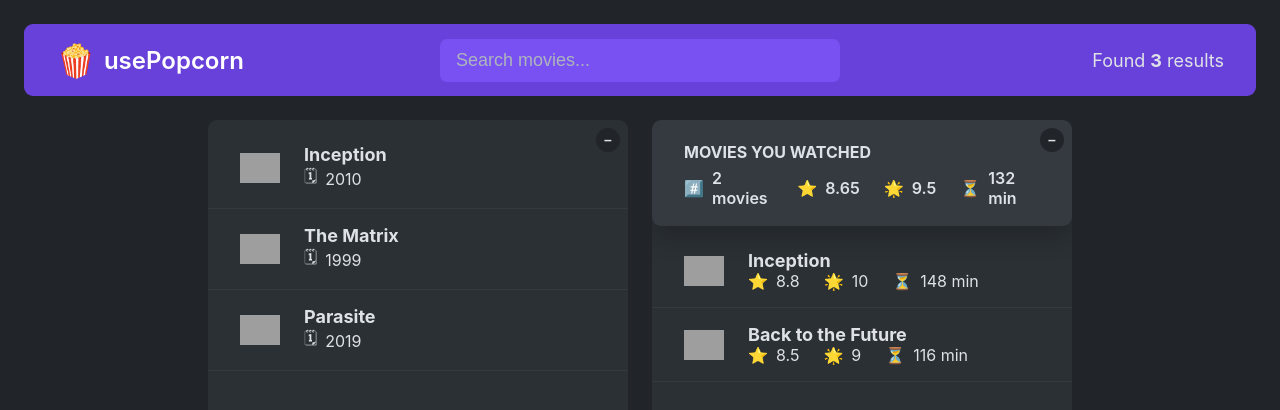
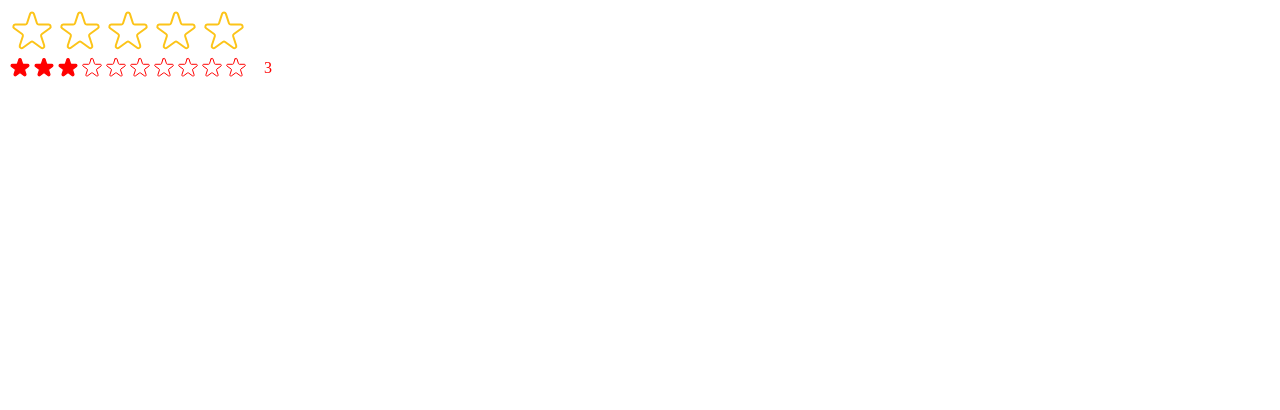
Before and after one commit to darkangel7863/usepopcorn, a React (Create React App) app: page / in a window 1280 px wide. Shown: the top 410 px of the page. Built offline with nearby package versions, Linux system fonts and the light colour scheme; grey boxes are pictures that could not be loaded.

Commit message:
Create the starRating component

```diff
--- /dev/null
+++ b/src/StarRating.js
@@ -0,0 +1,103 @@
+import { useState } from 'react';
+
+const containerStyle = {
+  display: 'flex',
+  alignItems: 'center',
+  gap: '16px',
+};
+
+const starContainerStyle = { display: 'flex' };
+
+export default function StarRating({
+  maxRating = 5,
+  color = '#fcc419',
+  size = 48,
+  className = '',
+  messages = [],
+  defaultRating = 0,
+  onSetRating,
+}) {
+  const [rating, setRating] = useState(defaultRating);
+  const [tempRating, setTempRating] = useState(0);
+  function handleRating(rating) {
+    setRating(rating);
+    onSetRating(rating);
+  }
+
+  const textStyle = {
+    lineHeight: '1',
+    margin: '0',
+    color,
+    fontSize: `${size / 1.5}px`,
+  };
+
+  return (
+    <div
+      style={containerStyle}
+      className={className}
+    >
+      <divs style={starContainerStyle}>
+        {Array.from({ length: maxRating }, (_, i) => (
+          <Star
+            key={i}
+            full={tempRating ? tempRating >= i + 1 : rating >= i + 1}
+            onRate={() => handleRating(i + 1)}
+            onHoverIn={() => setTempRating(i + 1)}
+            onHoverOut={() => setTempRating(0)}
+            color={color}
+            size={size}
+          />
+        ))}
+      </divs>
+      <p style={textStyle}>
+        {messages.length === maxRating
+          ? messages[tempRating ? tempRating - 1 : rating - 1]
+          : tempRating || rating || ''}
+      </p>
+    </div>
+  );
+}
+
+function Star({ onRate, full, onHoverIn, onHoverOut, color, size }) {
+  const starStyle = {
+    width: `${size}px`,
+    height: `${size}px`,
+    display: 'block',
+    cursor: 'pointer',
+  };
+
+  return (
+    <span
+      role="button"
+      style={starStyle}
+      onClick={onRate}
+      onMouseEnter={onHoverIn}
+      onMouseLeave={onHoverOut}
+    >
+      {full ? (
+        <svg
+          xmlns="http://www.w3.org/2000/svg"
+          viewBox="0 0 20 20"
+          fill={color}
+          stroke={color}
+        >
+          <path d="M9.049 2.927c.3-.921 1.603-.921 1.902 0l1.07 3.292a1 1 0 00.95.69h3.462c.969 0 1.371 1.24.588 1.81l-2.8 2.034a1 1 0 00-.364 1.118l1.07 3.292c.3.921-.755 1.688-1.54 1.118l-2.8-2.034a1 1 0 00-1.175 0l-2.8 2.034c-.784.57-1.838-.197-1.539-1.118l1.07-3.292a1 1 0 00-.364-1.118L2.98 8.72c-.783-.57-.38-1.81.588-1.81h3.461a1 1 0 00.951-.69l1.07-3.292z" />
+        </svg>
+      ) : (
+        <svg
+          xmlns="http://www.w3.org/2000/svg"
+          fill="none"
+          viewBox="0 0 24 24"
+          stroke={color}
+        >
+          <path
+            strokeLinecap="round"
+            strokeLinejoin="round"
+            strokeWidth="{2}"
+            d="M11.049 2.927c.3-.921 1.603-.921 1.902 0l1.519 4.674a1 1 0 00.95.69h4.915c.969 0 1.371 1.24.588 1.81l-3.976 2.888a1 1 0 00-.363 1.118l1.518 4.674c.3.922-.755 1.688-1.538 1.118l-3.976-2.888a1 1 0 00-1.176 0l-3.976 2.888c-.783.57-1.838-.197-1.538-1.118l1.518-4.674a1 1 0 00-.363-1.118l-3.976-2.888c-.784-.57-.38-1.81.588-1.81h4.914a1 1 0 00.951-.69l1.519-4.674z"
+          />
+        </svg>
+      )}
+    </span>
+  );
+}
--- a/src/index.js
+++ b/src/index.js
@@ -1,10 +1,22 @@
 import React from 'react';
 import ReactDOM from 'react-dom/client';
-import './index.css';
-import App from './App';
+// import './index.css';
+// import App from './App';
+import StarRating from './StarRating';
+
 const root = ReactDOM.createRoot(document.getElementById('root'));
 root.render(
   <React.StrictMode>
-    <App />
+    <StarRating
+      maxRating={5}
+      messages={['Terrible', 'Bad', 'Okay', 'Good', 'Amazing']}
+    />
+    <StarRating
+      size={24}
+      color="red"
+      maxRating={10}
+      className="test"
+      defaultRating={3}
+    />
   </React.StrictMode>,
 );
```
Also changed, not shown: src/index.css (+0 -33 lines).
